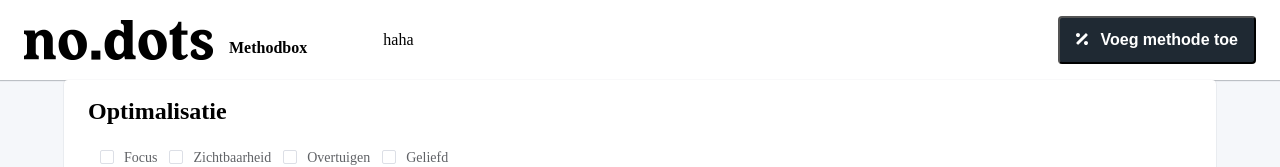
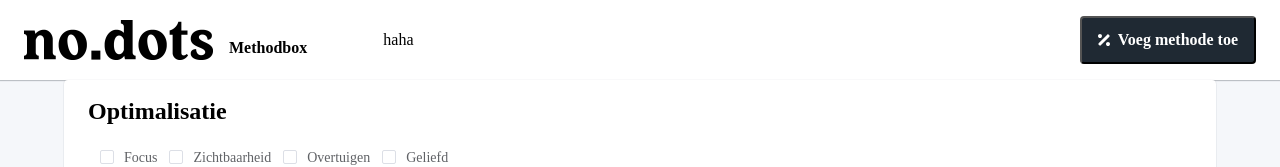
Before and after one commit to Aylin-Nederlof/Methodbox, a Vue app: page /#/ in a window 1280 px wide. Shown: the top 167 px of the page. Built offline with nearby package versions, Linux system fonts and the light colour scheme.

Commit message:
Update MainCTA.vue

```diff
--- a/src/components/MainCTA.vue
+++ b/src/components/MainCTA.vue
@@ -1,6 +1,6 @@
 <template>
   <button class="mainCTA">
-  <p><slot></slot></p>
+  <slot></slot>
   </button>
 </template>
 
@@ -21,16 +21,13 @@ export default {
   color: white;
   border-radius: 4px;
   background-color: #1F2933;
+  font: inherit;
   font-weight: bold;
   display: flex;
   align-items: center;
-  padding: 0;
-}
-
-.mainCTA p{
   text-align: center;
-  margin: 12px 16px;
-  line-height: 24px;
+  padding: 12px 16px;
+  font-size: inherit;
   align-self: middle;
 }
 </style>
```
